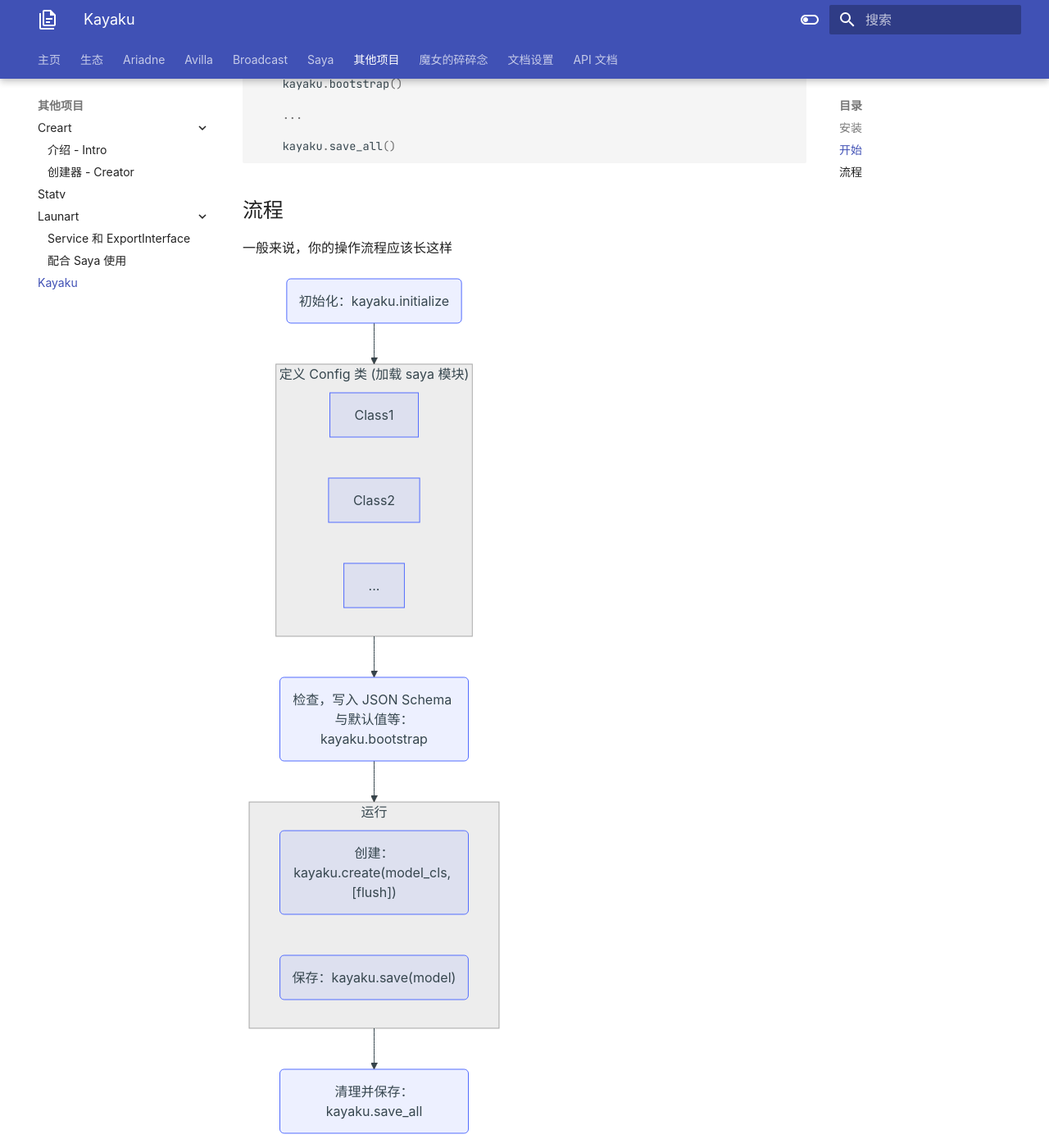
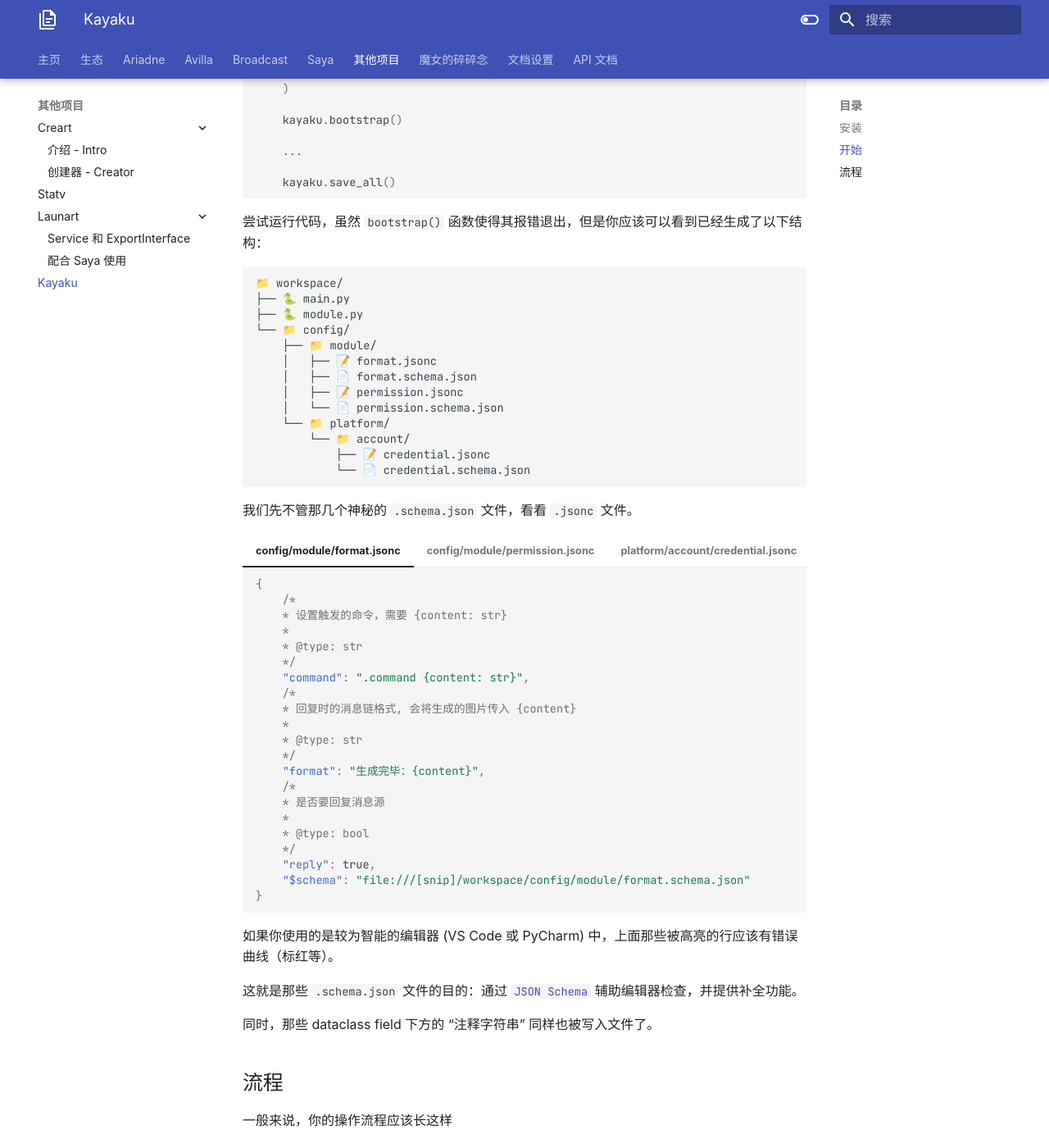
Before and after one commit to GraiaProject/Document, an MkDocs documentation site: the page built from docs/other/kayaku.md, in a window 1280 px wide and 1400 px high, scrolled down 1984 px. Shown: the whole window at 82% size. Built offline with MkDocs 1.6.1 and Material for MkDocs 9.7.7, drawn with Linux system fonts in a browser that asks for light colours; emoji names are drawn with the system emoji font; some of the changed text lies outside the part shown.

Commit message:
update kayaku.md

````diff
--- a/docs/other/kayaku.md
+++ b/docs/other/kayaku.md
@@ -22,8 +22,7 @@
 
 先写一个模块，其作用是根据用户传入的内容生成图片。
 
-```py
-# file: module.py
+```py title="workspace/module.py"
 from kayaku import config, create
 from ... import command  # 假想的一个 “注册命令” 装饰器
 from ... import Message  # 假想的 “消息” 容器
@@ -90,8 +89,7 @@ async def generate_img(app: App, msg: Message, content: str) -> None:
 这里我们的主代码会造成不同的结果。
 
 
-```py
-# file: main.py
+```py title="workspace/main.py"
 import kayaku
 from ... import load_module # 假想的加载模块函数
 
@@ -109,6 +107,97 @@ if __name__ == "__main__":
     kayaku.save_all()
 ```
 
+尝试运行代码，虽然 `bootstrap()` 函数使得其报错退出，但是你应该可以看到已经生成了以下结构：
+
+```
+📁 workspace/
+├── 🐍 main.py
+├── 🐍 module.py
+└── 📁 config/
+    ├── 📁 module/
+    │   ├── 📝 format.jsonc
+    │   ├── 📄 format.schema.json
+    │   ├── 📝 permission.jsonc
+    │   └── 📄 permission.schema.json
+    └── 📁 platform/
+        └── 📁 account/
+            ├── 📝 credential.jsonc
+            └── 📄 credential.schema.json
+```
+
+我们先不管那几个神秘的 `.schema.json` 文件，看看 `.jsonc` 文件。
+
+=== "config/module/format.jsonc"
+
+    ```json
+    {
+        /*
+        * 设置触发的命令，需要 {content: str}
+        *
+        * @type: str
+        */
+        "command": ".command {content: str}",
+        /*
+        * 回复时的消息链格式, 会将生成的图片传入 {content}
+        *
+        * @type: str
+        */
+        "format": "生成完毕：{content}",
+        /*
+        * 是否要回复消息源
+        *
+        * @type: bool
+        */
+        "reply": true,
+        "$schema": "file:///[snip]/workspace/config/module/format.schema.json"
+    }
+    ```
+
+=== "config/module/permission.jsonc"
+
+    ```json hl_lines="7 13"
+    {
+        /*
+        * 允许使用本模块的用户列表
+        *
+        * @type: List[int]
+        */
+        "users": null,
+        /*
+        * 允许使用本模块的群组列表
+        *
+        * @type: List[int]
+        */
+        "groups": null,
+        "$schema": "file:///[snip]/workspace/config/module/permission.schema.json"
+    }
+    ```
+
+=== "platform/account/credential.jsonc"
+
+    ```json hl_lines="7"
+    {
+        /*
+        * 平台的 API URL
+        *
+        * @type: str
+        */
+        "url": null,
+        /*
+        * 可选的 Token
+        *
+        * @type: Union[str, NoneType]
+        */
+        "token": null,
+        "$schema": "file:///[snip]/workspace/config/platform/account/credential.schema.json"
+    }
+    ```
+
+如果你使用的是较为智能的编辑器 (VS Code 或 PyCharm) 中，上面那些被高亮的行应该有错误曲线（标红等）。
+
+这就是那些 `.schema.json` 文件的目的：通过 [`JSON Schema`](https://json-schema.org) 辅助编辑器检查，并提供补全功能。
+
+同时，那些 dataclass field 下方的 “注释字符串” 同样也被写入文件了。
 
 ## 流程
 
````
